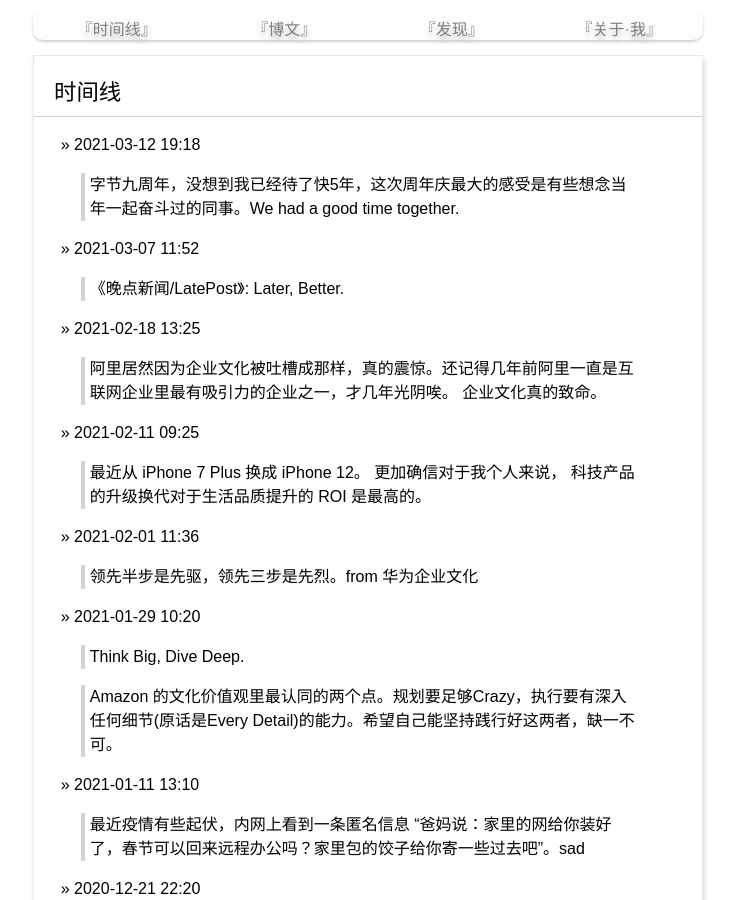
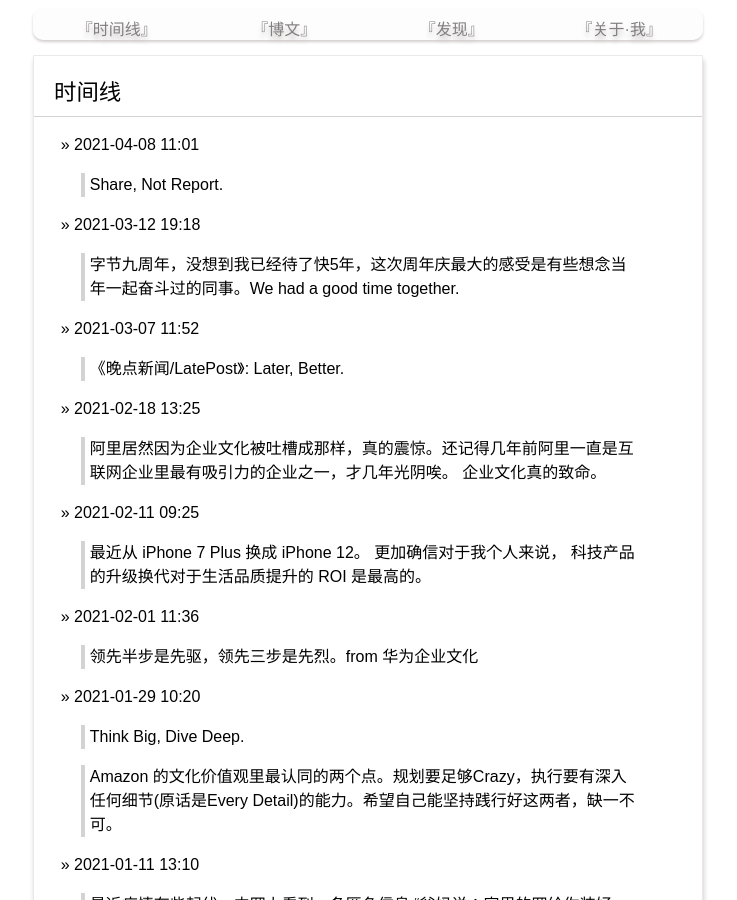
Before and after one commit to yanyiwu/blog, a Jekyll site: the page built from index.md, in a window 1280 px wide and 900 px high. Shown: the whole window, without its empty margins (272-1009 px from the left). Built offline with Jekyll 4.4.1, drawn with Linux system fonts in a browser that asks for light colours; Markdown is read by kramdown in place of the engine named in the settings; comment, search, counter and statistics services are not loaded.

Commit message:
Update index.md

```diff
--- a/index.md
+++ b/index.md
@@ -3,6 +3,9 @@ layout: posting
 title: 时间线
 ---
 
+&raquo; 2021-04-08 11:01
+
+> Share, Not Report.
 
 &raquo; 2021-03-12 19:18
 
```
